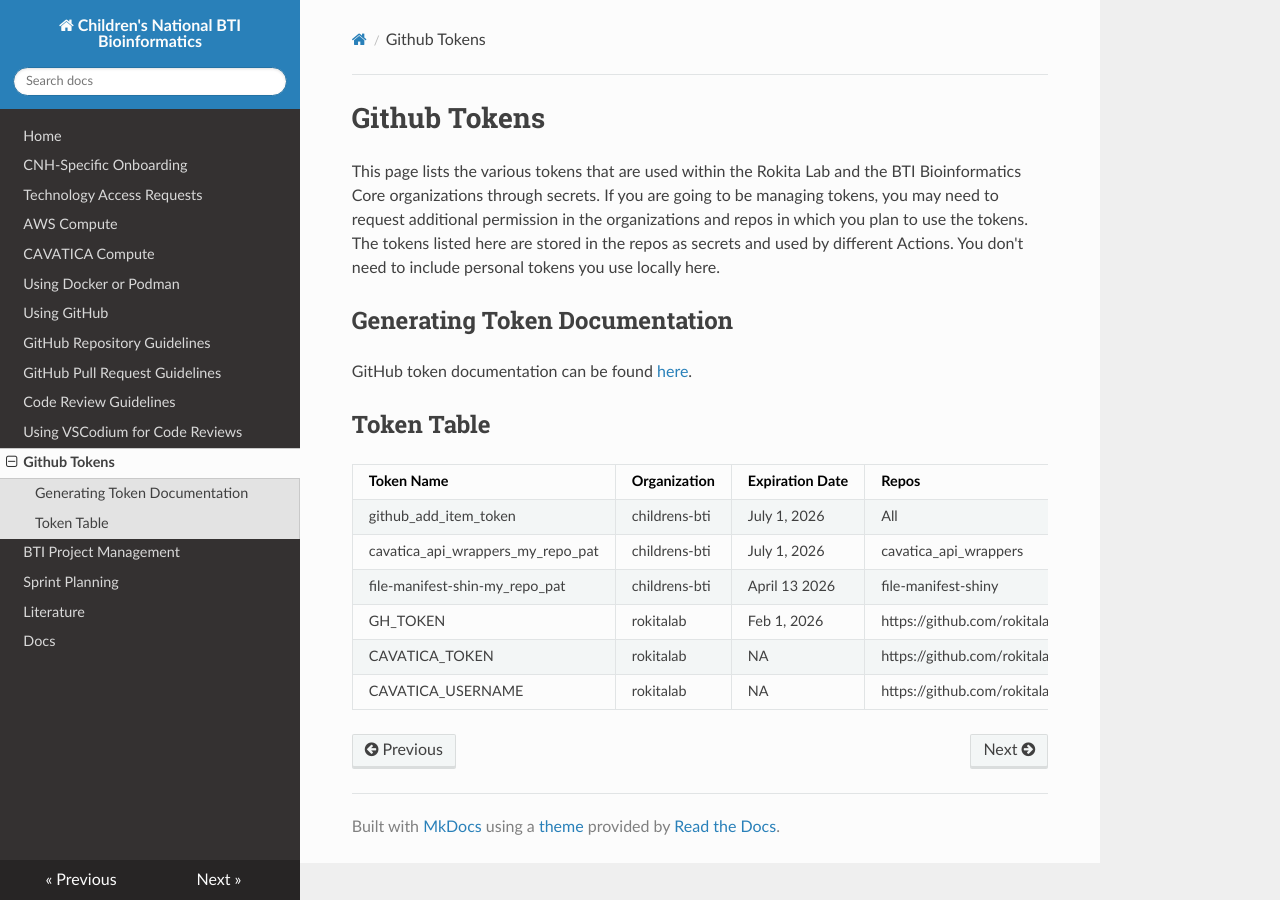
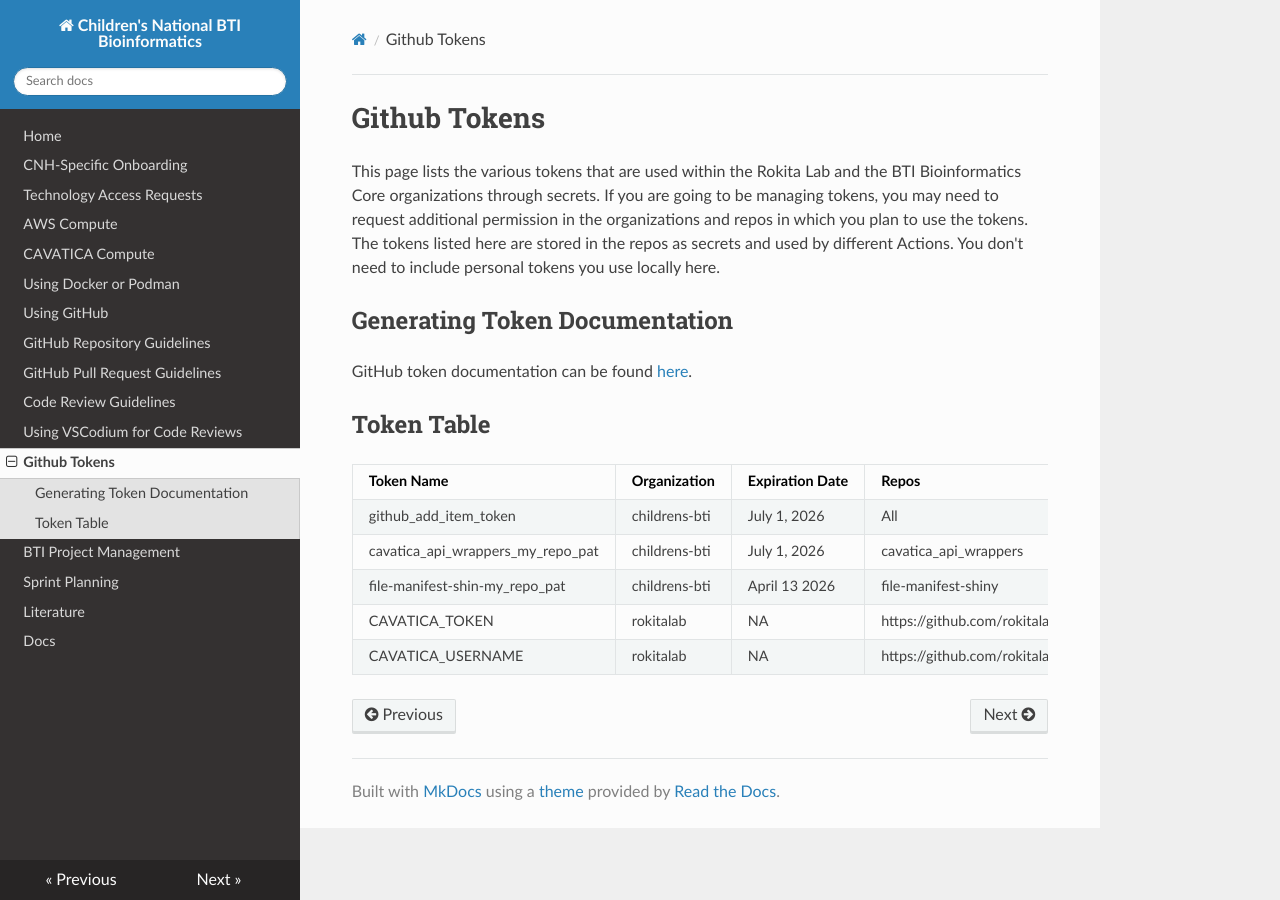
Before and after one commit to childrens-bti/bti-bfx-docs, an MkDocs documentation site: the page built from docs/github-tokens.md, in a window 1280 px wide. Built offline with MkDocs 1.6.1, drawn with Linux system fonts in a browser that asks for light colours; nearby versions of some CDN libraries; some of the changed lines change nothing that is shown.

Commit message:
rm GH_TOKEN as not used

```diff
--- a/docs/github-tokens.md
+++ b/docs/github-tokens.md
@@ -16,6 +16,5 @@ GitHub token documentation can be found [here](https://docs.github.com/en/authen
 | github_add_item_token | childrens-bti | July 1, 2026 | All | ADD_TO_PROJECT_PAT | add-issues-to-project | Organization permissions: Read and Write access to organization projects. Repository permissions: Read access to metadata; Read and Write access to issues and pull requests. | This is an organization level token stored within childrens-bti and rokita-lab
 | cavatica_api_wrappers_my_repo_pat | childrens-bti | July 1, 2026 | cavatica_api_wrappers | MY_REPO_PAT | make-cavatica-project | Repository permissions: Read access to code and metadata. |  |
 | file-manifest-shin-my_repo_pat | childrens-bti  | April 13 2026 | file-manifest-shiny | MY_REPO_PAT | deploy-shinyapp and test-shinyapp | Repository permissions: Read access to actions, code, metadata, and secrets
-| GH_TOKEN | rokitalab | Feb 1, 2026 | https://github.com/rokitalab/OpenPedCan-Project-CNH | build docker, build and push docker | build, build_and_push | Repository permissions: log into CAVATICA and push docker image. | This is an repository level token stored within rokitalab/OpenPedCan-Project-CNH
-| CAVATICA_TOKEN | rokitalab | NA | https://github.com/rokitalab/OpenPedCan-Project-CNH | build docker, build and push docker | build, build_and_push | Repository permissions: log into CAVATICA and push docker image. | This is an repository level token stored within rokitalab/OpenPedCan-Project-CNH
-| CAVATICA_USERNAME | rokitalab | NA | https://github.com/rokitalab/OpenPedCan-Project-CNH | build docker, build and push docker | build, build_and_push | Repository permissions: log into CAVATICA and push docker image. | This is an repository level token stored within rokitalab/OpenPedCan-Project-CNH
+| CAVATICA_TOKEN | rokitalab | NA | https://github.com/rokitalab/OpenPedCan-Project-CNH | build docker, build and push docker | build, build_and_push | Repository permissions: log into CAVATICA and push docker image. |
+| CAVATICA_USERNAME | rokitalab | NA | https://github.com/rokitalab/OpenPedCan-Project-CNH | build docker, build and push docker | build, build_and_push | Repository permissions: log into CAVATICA and push docker image. |
```
